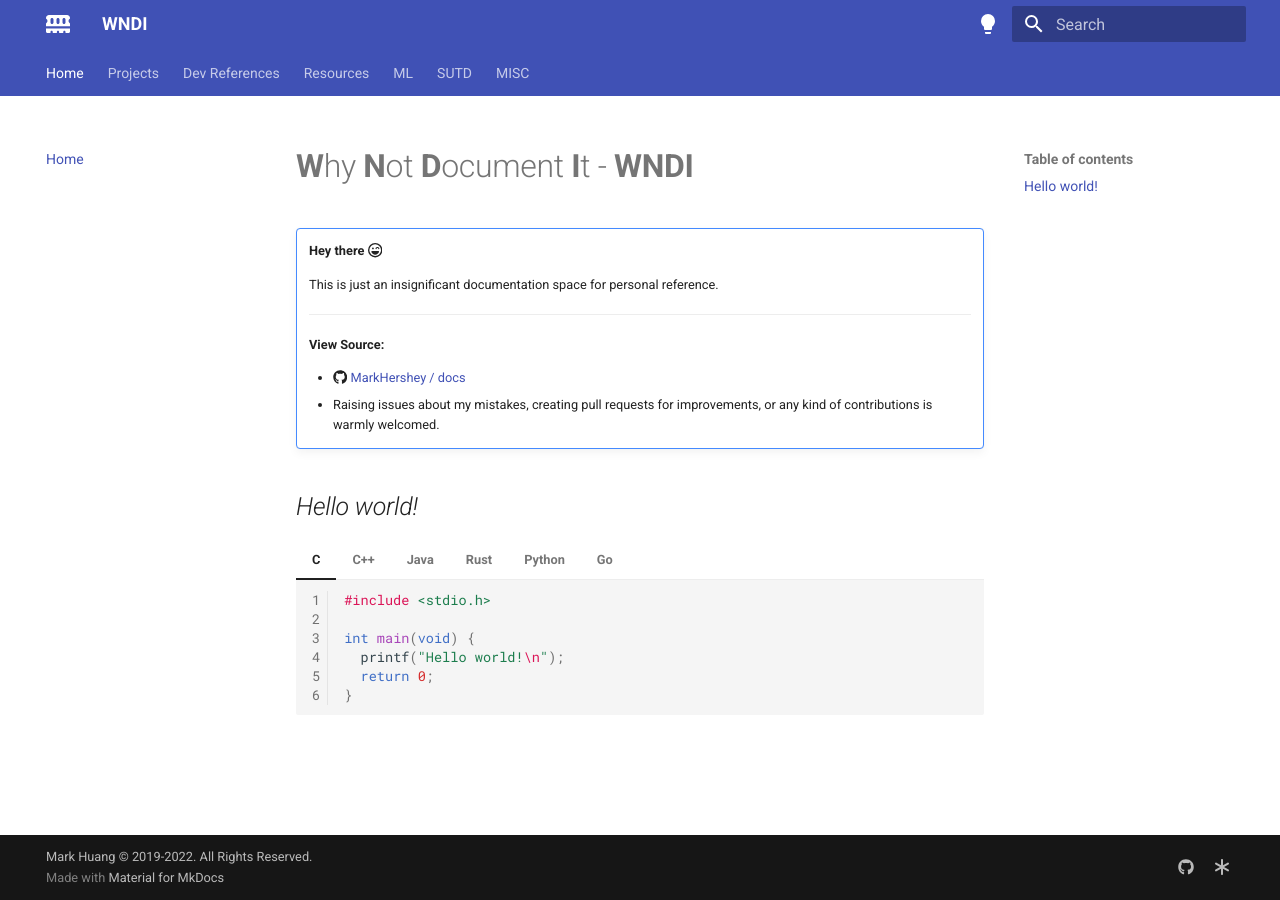
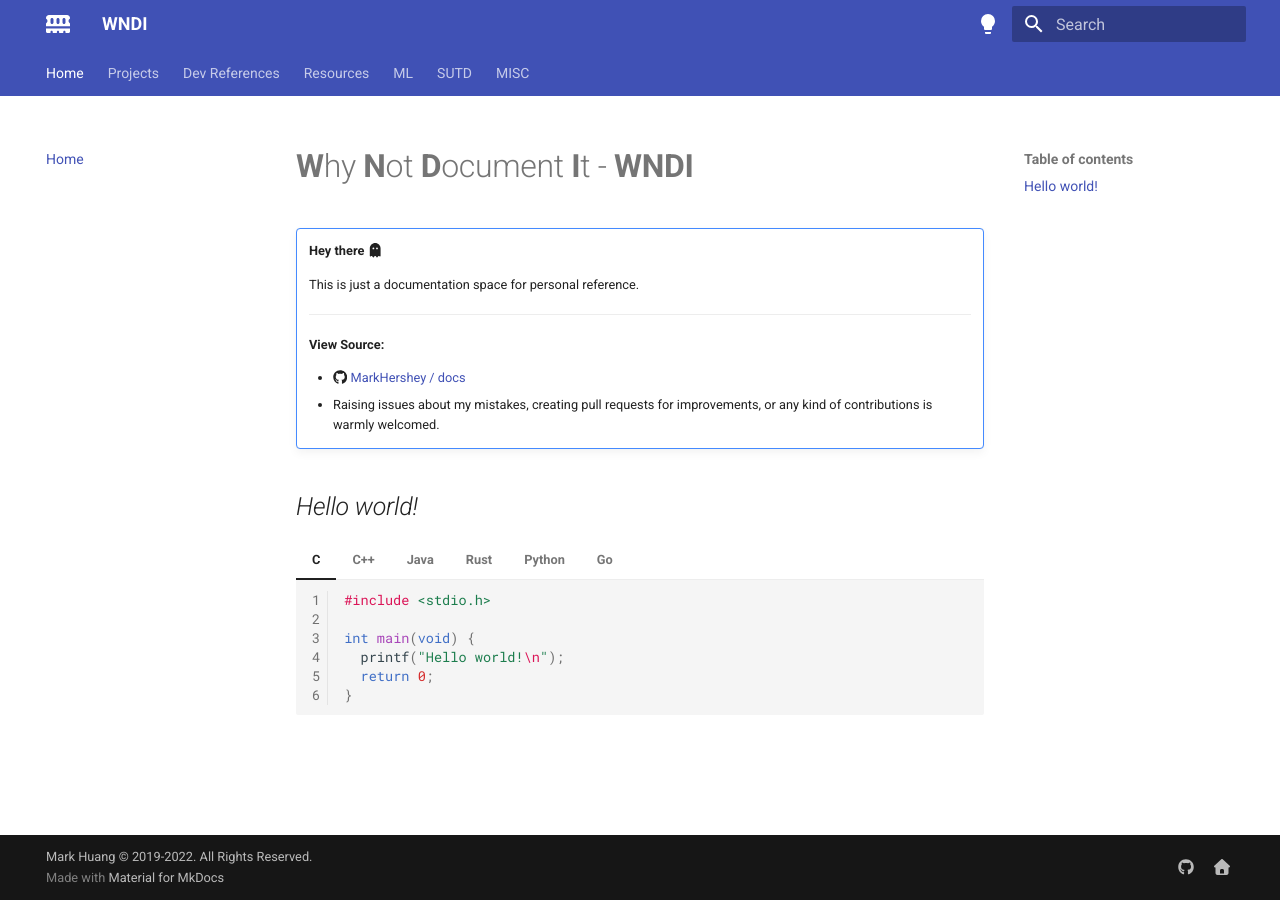
Before and after one commit to MarkHershey/docs, an MkDocs documentation site: the page built from docs/index.md, in a window 1280 px wide. Built offline with MkDocs 1.6.1 and Material for MkDocs 9.7.7, drawn with Linux system fonts in a browser that asks for light colours.

Commit message:
Update index page

```diff
--- a/docs/index.md
+++ b/docs/index.md
@@ -2,9 +2,9 @@
 
 !!! tldr ""
 
-    **Hey there** :fontawesome-regular-laugh-wink:
+    **Hey there** :fontawesome-solid-ghost:
 
-    This is just an insignificant documentation space for personal reference.
+    This is just a documentation space for personal reference.
 
     ---
 
--- a/mkdocs.yml
+++ b/mkdocs.yml
@@ -16,7 +16,7 @@ extra:
   social:
     - icon: fontawesome/brands/github
       link: https://github.com/MarkHershey
-    - icon: fontawesome/solid/asterisk
+    - icon: fontawesome/solid/home
       link: https://markhh.com/
   analytics:
     provider: google
```
